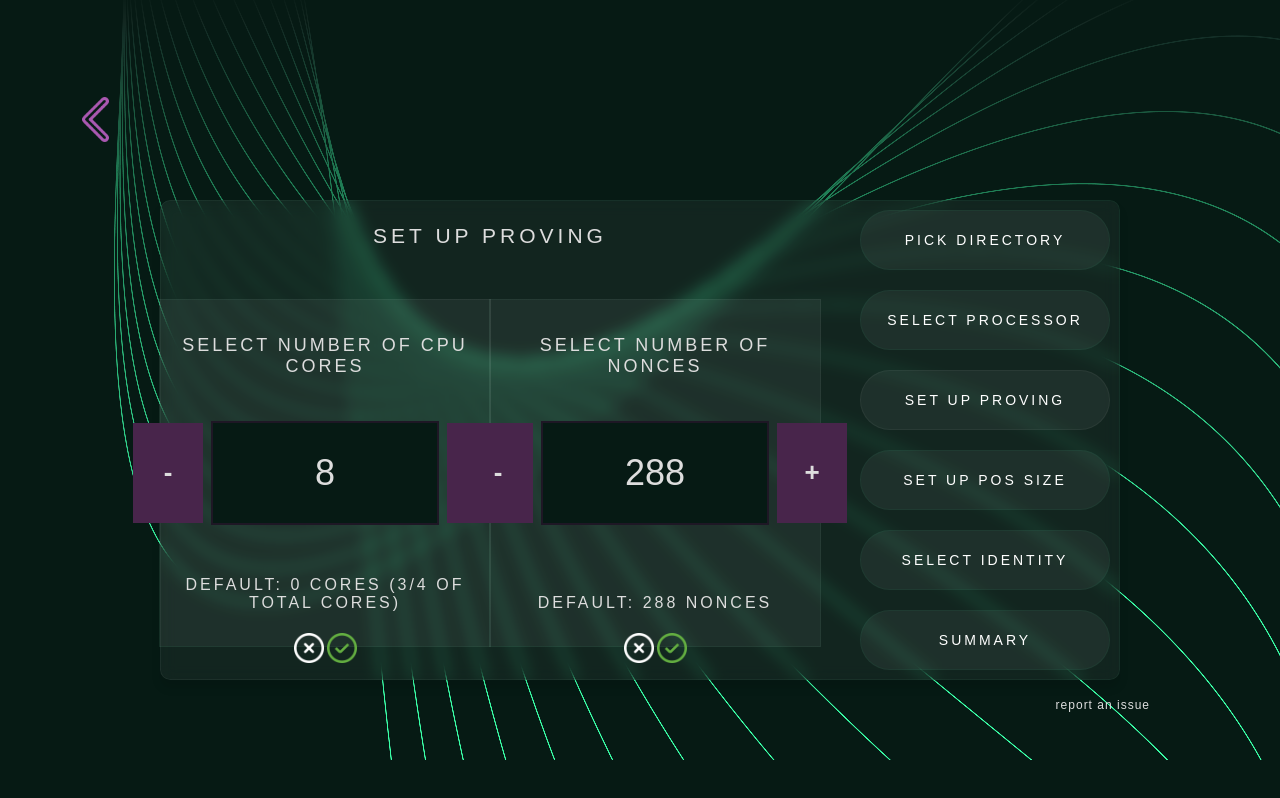
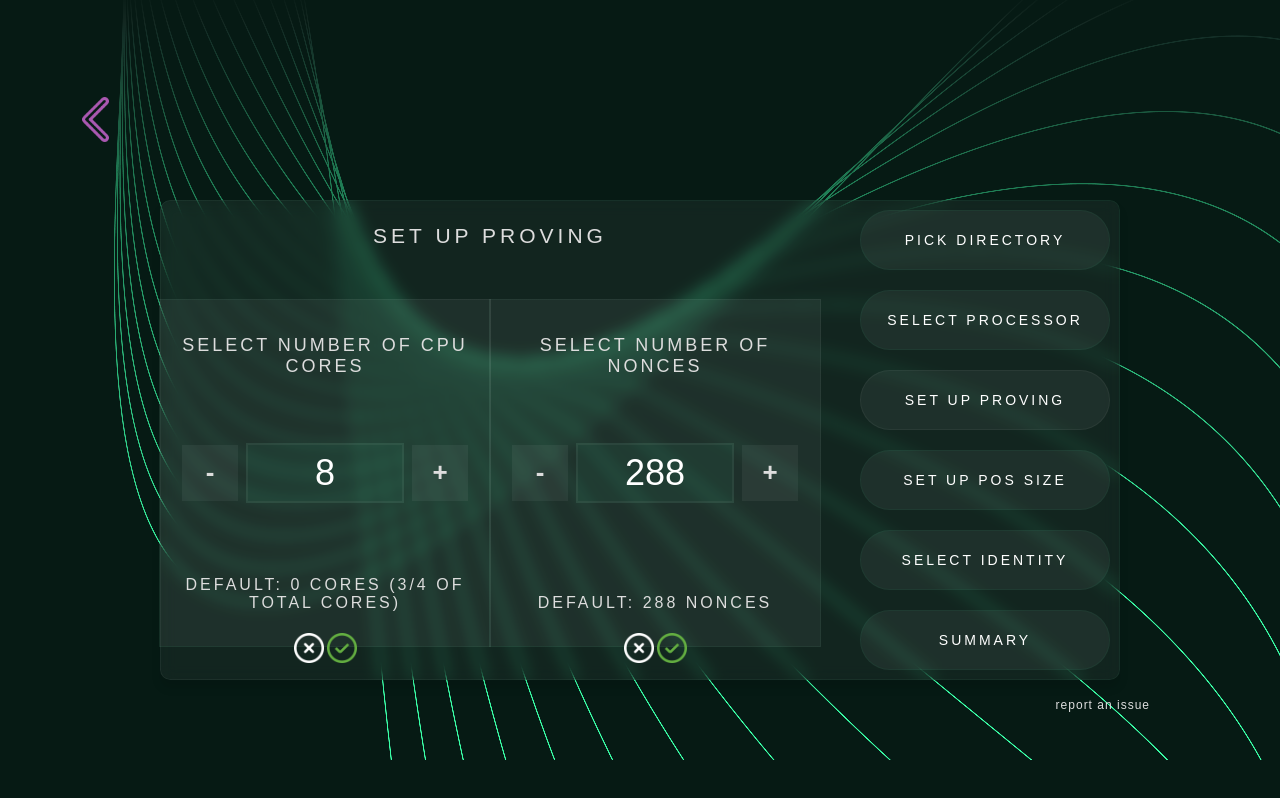
Before and after one commit to spacemeshos/sm-init-app-v2, a React (Create React App) app: page /generate in a window 1280 px wide. Both pictures are taken after a click on the button "SET UP PROVING". Built offline with nearby package versions, Linux system fonts and the light colour scheme.

Commit message:
simplify the component

```diff
--- a/src/components/input.tsx
+++ b/src/components/input.tsx
@@ -8,10 +8,6 @@ interface CustomNumberInputProps {
   step?: number;
   inputColor?: string;
   buttonColor?: string;
-  backgroundColor?: string;
-  borderColor?: string;
-  hoverBorderColor?: string;
-  buttonHoverColor?: string;
   fontSize?: number;
   height?: number;
   width?: number;
@@ -34,22 +30,16 @@ const StyledInputRoot = styled.div<{ height?: number; width?: number }>`
 `;
 
 const StyledInput = styled.input<{
-  inputColor?: string;
-  height?: number;
-  width?: number;
-  backgroundColor?: string;
-  borderColor?: string;
-  hoverBorderColor?: string;
   fontSize?: number;
 }>`
   font-size: ${({ fontSize = 36 }) => fontSize}px;
   font-family: "Source Code Pro ExtraLight", sans-serif;
   font-weight: 200;
-  color: ${({ inputColor = Colors.grayLight }) => inputColor};
-  height: ${({ height = 100 }) => height}px;
-  width: ${({ width = 200 }) => width}px;
-  background: ${({ backgroundColor = Colors.background }) => backgroundColor};
-  border: 2px solid ${({ borderColor = Colors.darkerPurple }) => borderColor};
+  color: ${Colors.white};
+  height: 56px;
+  width: 130px;
+  background: ${Colors.greenLightOpaque};
+  border: 2px solid ${Colors.whiteOpaque};
   margin: 0 8px;
   padding: 0px 12px;
   min-width: 130px;
@@ -62,18 +52,9 @@ const StyledInput = styled.input<{
     -webkit-appearance: none;
     margin: 0;
   }
-
-  &:hover {
-    border-color: ${({ hoverBorderColor = Colors.purpleDark }) =>
-      hoverBorderColor};
-  }
-  &:focus-visible {
-    outline: 0;
-  }
 `;
 
 const StyledButton = styled.button<{
-  buttonColor?: string;
   height?: number;
   width?: number;
 }>`
@@ -82,10 +63,10 @@ const StyledButton = styled.button<{
   box-sizing: border-box;
   line-height: 1.5;
   border: none;
-  background: ${({ buttonColor = Colors.purpleDark }) => buttonColor};
-  color: ${Colors.grayLight};
-  height: ${({ height = 100 }) => height}px;
-  width: ${({ width = 70 }) => width}px;
+  background: ${Colors.whiteOpaque};
+  color: ${Colors.white};
+  height: 56px;
+  width: 56px;
   display: flex;
   flex-flow: row nowrap;
   justify-content: center;
@@ -115,11 +96,6 @@ const CustomNumberInput: React.FC<CustomNumberInputProps> = ({
   min = 1,
   max = 99,
   step = 1,
-  inputColor,
-  buttonColor,
-  backgroundColor,
-  borderColor,
-  hoverBorderColor,
   height,
   width,
   value = min,
@@ -155,7 +131,6 @@ const CustomNumberInput: React.FC<CustomNumberInputProps> = ({
   return (
     <StyledInputRoot height={height} width={width}>
       <StyledButton
-        buttonColor={buttonColor}
         height={height}
         width={width}
         onClick={handleDecrement}
@@ -165,12 +140,6 @@ const CustomNumberInput: React.FC<CustomNumberInputProps> = ({
       </StyledButton>
       <StyledInput
         type="number"
-        inputColor={inputColor}
-        backgroundColor={backgroundColor}
-        borderColor={borderColor}
-        hoverBorderColor={hoverBorderColor}
-        height={height}
-        width={width}
         value={inputValue}
         onChange={handleChange}
         min={min}
@@ -178,7 +147,6 @@ const CustomNumberInput: React.FC<CustomNumberInputProps> = ({
         fontSize={fontSize}
       />
       <StyledButton
-        buttonColor={buttonColor}
         height={height}
         width={width}
         onClick={handleIncrement}
```
